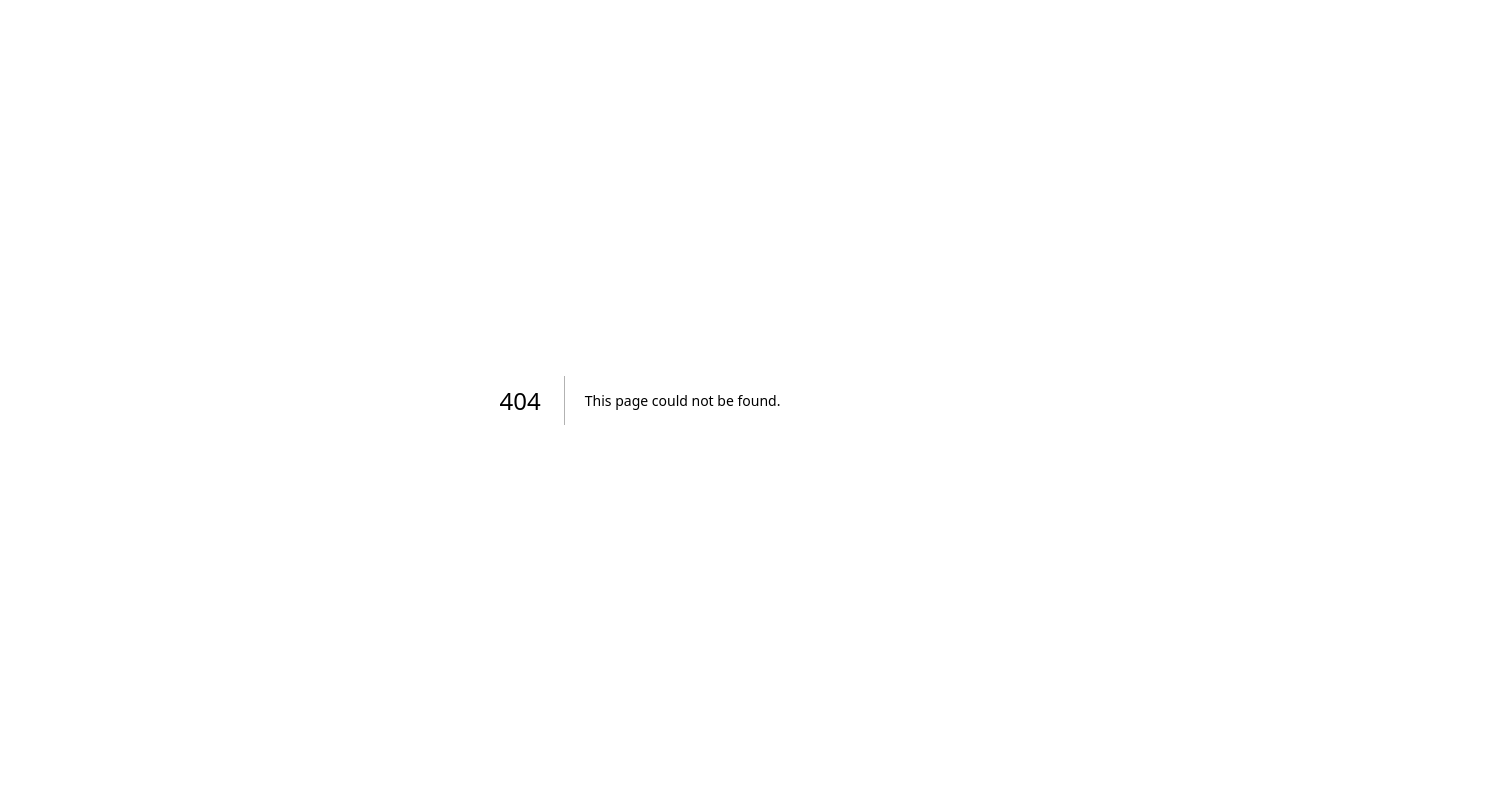
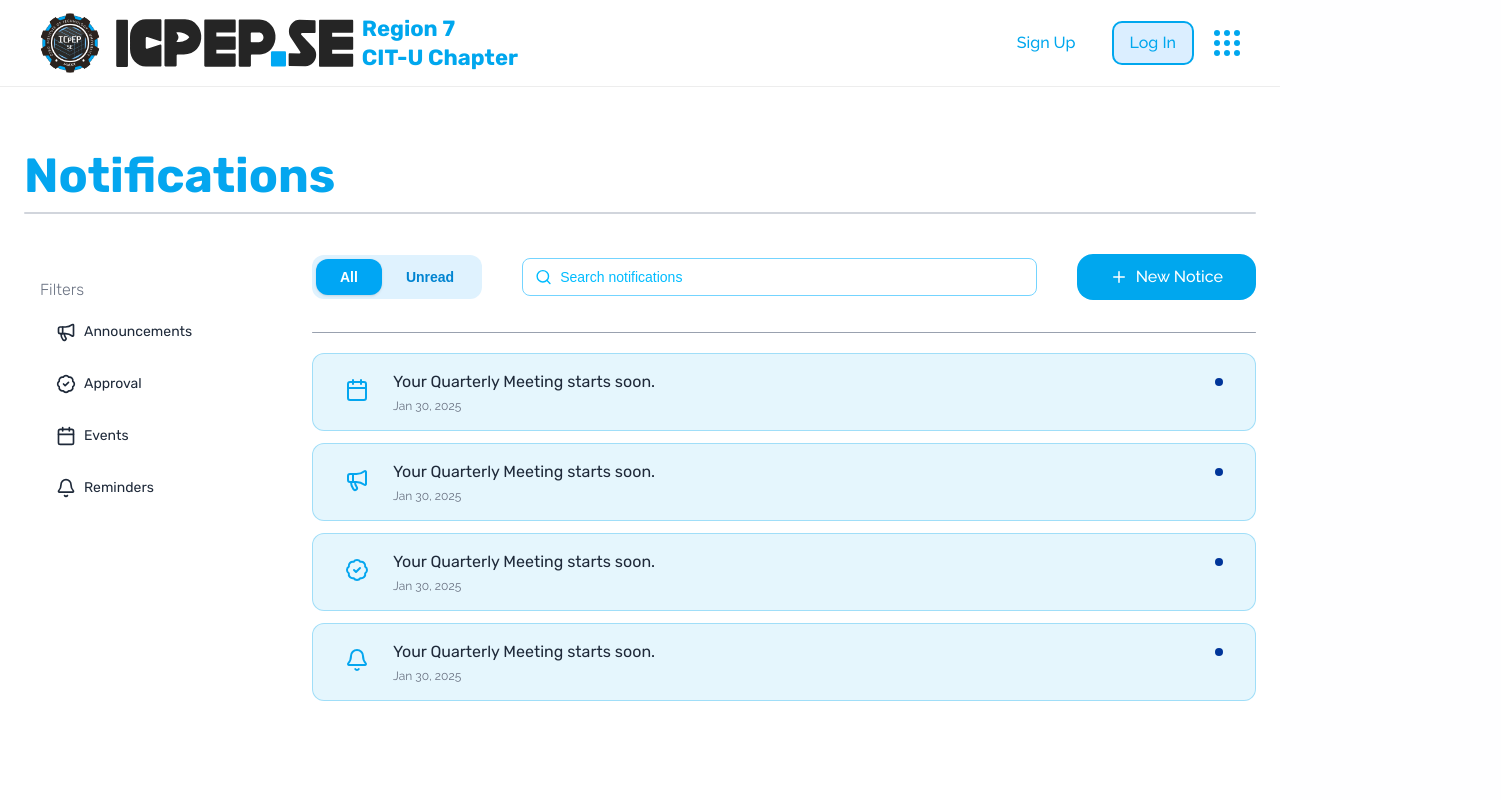
Before and after one commit to ShanRaboy11/icpep-se-citu, a Next.js app in the folder client/: page /notification in a window 1280 px wide. Before the commit this address had no page. Shown: the top 800 px of the page, 1501 px wide, since content can reach past the window. Built offline with nearby package versions, Linux system fonts and the light colour scheme.

Commit message:
feat(notification):implemented notification layout - Macatual

```diff
--- /dev/null
+++ b/client/src/app/notification/components/notificationcard.tsx
@@ -0,0 +1,73 @@
+import { Bell, Calendar, Megaphone, BadgeCheck } from "lucide-react";
+import { useRouter } from "next/navigation";
+
+export type NotificationType =
+  | "notification"
+  | "calendar"
+  | "megaphone"
+  | "member";
+
+export interface NotificationItem {
+  id: string;
+  message: string;
+  date: string;
+  type: NotificationType;
+  link: string;
+  read: boolean;
+}
+
+interface NotificationCardProps {
+  item: NotificationItem;
+  onMarkRead: (id: string) => void;
+}
+
+export default function NotificationCard({
+  item,
+  onMarkRead,
+}: NotificationCardProps) {
+  const router = useRouter();
+
+  const getIcon = () => {
+    switch (item.type) {
+      case "calendar":
+        return <Calendar className="w-6 h-6 text-primary2" />;
+      case "megaphone":
+        return <Megaphone className="w-6 h-6 text-primary2" />;
+      case "member":
+        return <BadgeCheck className="w-6 h-6 text-primary2" />;
+      default:
+        return <Bell className="w-6 h-6 text-primary2" />;
+    }
+  };
+
+  const handleClick = () => {
+    onMarkRead(item.id);
+    router.push(item.link);
+  };
+
+  return (
+    <button
+      onClick={handleClick}
+      className={`w-full flex items-start gap-4 rounded-xl p-4  px-8 mb-3 text-left transition border
+      ${
+        item.read
+          ? "bg-white border-gray-200"
+          : "bg-primary1/10 border-primary1/30"
+      }
+      hover:bg-primary1/20`}
+    >
+      <div className="flex-shrink-0 mt-2">{getIcon()}</div>
+
+      <div className="flex flex-col flex-1 ml-2">
+        <p className="font-rubik text-gray-800">{item.message}</p>
+        <span className="text-xs text-gray-500 font-raleway mt-1">
+          {item.date}
+        </span>
+      </div>
+
+      {!item.read && (
+        <span className="w-2 h-2 rounded-full bg-primary3 mt-2"></span>
+      )}
+    </button>
+  );
+}
--- /dev/null
+++ b/client/src/app/notification/components/sidebarnotif.tsx
@@ -0,0 +1,93 @@
+"use client";
+
+import Link from "next/link";
+import { usePathname } from "next/navigation";
+import { Megaphone, Bell, BadgeCheck, Calendar, Menu, X } from "lucide-react";
+import { useState } from "react";
+import clsx from "clsx";
+
+const Sidebar = () => {
+  const pathname = usePathname();
+  const [open, setOpen] = useState(false);
+
+  const links = [
+    {
+      name: "Announcements",
+      href: "/announcements/create",
+      icon: <Megaphone size={20} />,
+    },
+    {
+      name: "Approval",
+      href: "/approval",
+      icon: <BadgeCheck size={20} />,
+    },
+    {
+      name: "Events",
+      href: "/events",
+      icon: <Calendar size={20} />,
+    },
+    {
+      name: "Reminders",
+      href: "/reminders",
+      icon: <Bell size={20} />,
+    },
+  ];
+
+  return (
+    <>
+      {/* Mobile Header */}
+      <div className="sm:hidden flex items-center justify-between w-full px-4 py-3 border-b border-gray-200 bg-white sticky top-0 z-20">
+        <h1 className="text-lg font-semibold text-primary1">Filters</h1>
+        <button
+          onClick={() => setOpen(!open)}
+          className="p-2 rounded-md hover:bg-gray-200 transition-colors"
+        >
+          {open ? (
+            <X size={22} className="text-gray-500" />
+          ) : (
+            <Menu size={22} className="text-gray-500" />
+          )}
+        </button>
+      </div>
+
+      {/* Sidebar Container */}
+      <aside
+        className={clsx(
+          "bg-white flex flex-col sm:w-60 w-full sm:h-[calc(100vh-100px)]  transition-all duration-300",
+          open
+            ? "max-h-[300px] sm:max-h-full overflow-y-auto"
+            : "max-h-0 sm:max-h-full overflow-hidden sm:overflow-visible"
+        )}
+      >
+        {/* Sidebar Header (Desktop Only) */}
+        <div className="hidden sm:block px-4 pt-6 pb-2">
+          <h1 className="text-md font-light font-rubik text-gray-500">
+            Filters
+          </h1>
+        </div>
+
+        {/* Navigation Links */}
+        <nav className="flex flex-col gap-1 sm:gap-2 px-4 py-2 sm:py-0">
+          {links.map((link) => (
+            <Link
+              key={link.name}
+              href={link.href}
+              className={clsx(
+                "flex items-center gap-2 px-4 py-3 rounded-lg font-rubik font-normal transition-all text-sm",
+                pathname === link.href
+                  ? "bg-primary1 text-white"
+                  : "hover:bg-gray-100 text-gray-800"
+              )}
+              onClick={() => setOpen(false)} // Close on mobile tap
+            >
+              {link.icon}
+              {link.name}
+            </Link>
+          ))}
+        </nav>
+      </aside>
+    </>
+  );
+};
+
+export default Sidebar;
--- /dev/null
+++ b/client/src/app/notification/page.tsx
@@ -0,0 +1,134 @@
+"use client";
+
+import React, { useState, useEffect } from "react";
+import Sidebar from "./components/sidebarnotif";
+import Button from "@/app/components/button";
+import Header from "@/app/components/header";
+import Footer from "@/app/components/footer";
+import { Eye, ChevronDown, Search, Plus } from "lucide-react";
+import NotificationCard from "./components/notificationcard";
+
+export default function AnnouncementsPage() {
+  const [activeTab, setActiveTab] = useState<"all" | "unread">("all");
+  return (
+    <section className="min-h-screen bg-white flex flex-col relative">
+      {/* Global Header */}
+      <Header />
+
+      <main className="flex-grow w-full max-w-7xl mx-auto px-6 pt-[9.5rem] pb-12">
+        {/* Page Title */}
+        <div className="text-center sm:text-left mb-10">
+          <h1 className="text-2xl sm:text-5xl font-bold font-rubik text-primary2">
+            Notifications
+          </h1>
+          <div className="h-[2px] sm:bg-gray-300 bg-primary1 w-24 sm:w-full mt-3 mx-auto rounded-full" />
+        </div>
+
+        {/* Sidebar + Main Form */}
+        <div className="flex flex-col lg:flex-row gap-8">
+          {/* Sidebar */}
+          <aside className="w-full lg:w-64 flex-shrink-0">
+            <Sidebar />
+          </aside>
+
+          {/* Main Content */}
+          <div className="flex-1">
+            <div className="flex flex-col md:flex-row md:items-center md:justify-between gap-3 md:gap-6 w-full flex-wrap">
+              {/* Tabs */}
+              <div className="flex items-center bg-sky-100 rounded-xl p-[4px] w-full sm:w-fit">
+                <button
+                  onClick={() => setActiveTab("all")}
+                  className={`flex-1 px-6 py-2 text-sm font-semibold rounded-xl transition-all duration-200 ${
+                    activeTab === "all"
+                      ? "bg-sky-500 text-white shadow-sm"
+                      : "text-sky-600 hover:text-sky-700"
+                  }`}
+                >
+                  All
+                </button>
+                <button
+                  onClick={() => setActiveTab("unread")}
+                  className={`flex-1 px-6 py-2 text-sm font-semibold rounded-xl transition-all duration-200 ${
+                    activeTab === "unread"
+                      ? "bg-sky-500 text-white shadow-sm"
+                      : "text-sky-600 hover:text-sky-700"
+                  }`}
+                >
+                  Unread
+                </button>
+              </div>
+
+              {/* Search */}
+              <div className="flex-1 sm:mx-4 flex items-center border border-sky-300 rounded-lg px-3 py-2 text-gray-700 focus-within:ring-2 focus-within:ring-sky-400 bg-white min-w-[200px] sm:min-w-[300px] md:min-w-[400px]">
+                <Search size={18} className="text-sky-400 mr-2" />
+                <input
+                  type="text"
+                  placeholder="Search notifications"
+                  className="w-full bg-transparent focus:outline-none text-sm text-gray-700 placeholder-sky-400"
+                />
+              </div>
+
+              {/* New Notice Button */}
+              <Button
+                variant="primary2"
+                className="flex items-center gap-2 whitespace-nowrap justify-center w-full sm:w-auto"
+              >
+                <Plus size={18} />
+                New Notice
+              </Button>
+            </div>
+
+            <div className="h-[1px] bg-gray-400 w-full mt-8 mb-5 mx-auto rounded-full" />
+            <NotificationCard
+              item={{
+                id: "1",
+                message: "Your Quarterly Meeting starts soon.",
+                date: "Jan 30, 2025",
+                type: "calendar",
+                link: "/events/quarterly-meeting",
+                read: false,
+              }}
+              onMarkRead={(id) => console.log("Marked read:", id)}
+            />
+            <NotificationCard
+              item={{
+                id: "1",
+                message: "Your Quarterly Meeting starts soon.",
+                date: "Jan 30, 2025",
+                type: "megaphone",
+                link: "/events/quarterly-meeting",
+                read: false,
+              }}
+              onMarkRead={(id) => console.log("Marked read:", id)}
+            />
+            <NotificationCard
+              item={{
+                id: "1",
+                message: "Your Quarterly Meeting starts soon.",
+                date: "Jan 30, 2025",
+                type: "member",
+                link: "/events/quarterly-meeting",
+                read: false,
+              }}
+              onMarkRead={(id) => console.log("Marked read:", id)}
+            />
+            <NotificationCard
+              item={{
+                id: "1",
+                message: "Your Quarterly Meeting starts soon.",
+                date: "Jan 30, 2025",
+                type: "notification",
+                link: "/events/quarterly-meeting",
+                read: false,
+              }}
+              onMarkRead={(id) => console.log("Marked read:", id)}
+            />
+          </div>
+        </div>
+      </main>
+
+      {/* Global Footer */}
+      <Footer />
+    </section>
+  );
+}
```
